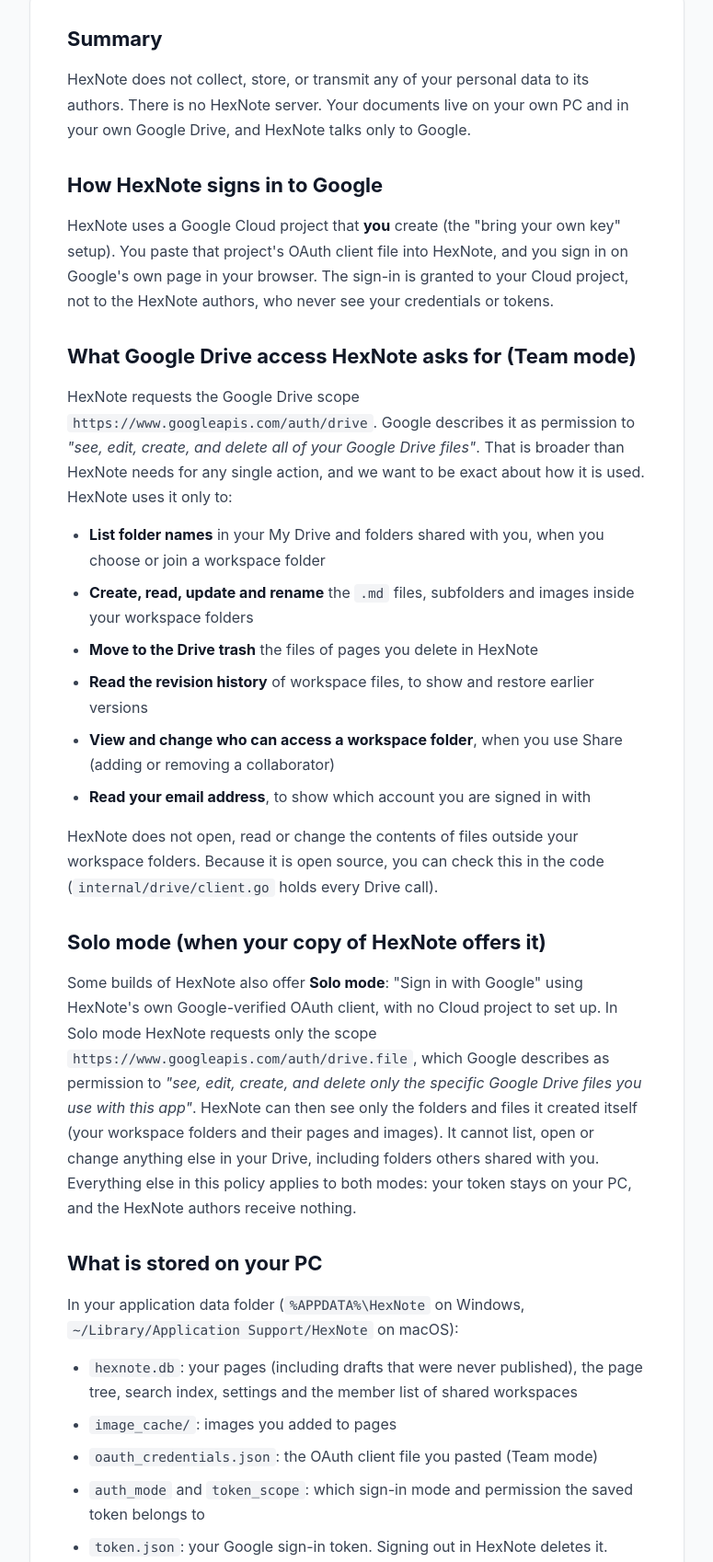
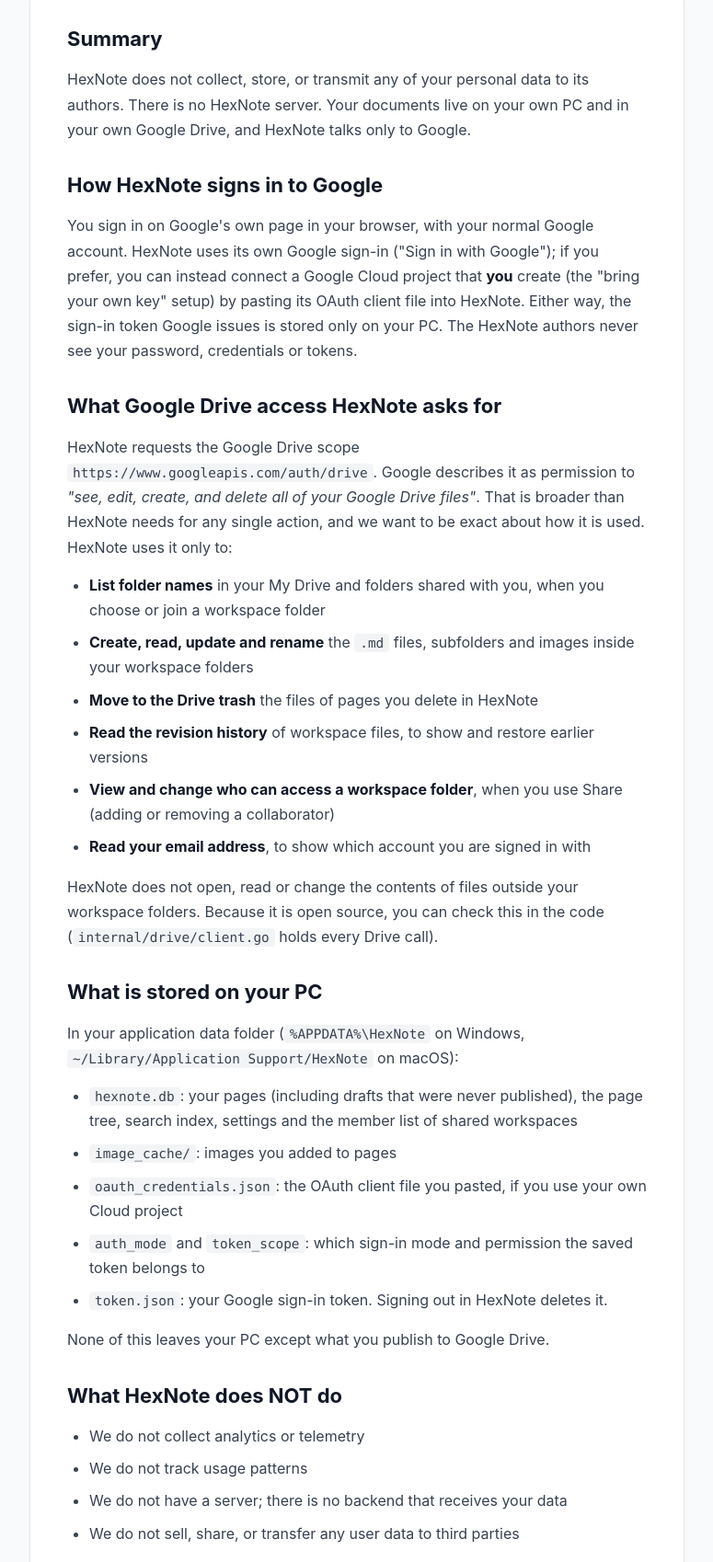
Before and after one commit to Demoneyejin/HexNote, a plain HTML site: page privacy.html in a window 1280 px wide. Shown: the part 260-1958 px from the top of the page at 92% size, without its empty margins (252-1027 px from the left). Drawn offline with Linux system fonts and the light colour scheme.

Commit message:
Describe one Google sign-in with full Drive access
Team collaboration in a shared folder needs the full drive scope, so the
shared sign-in will request it. The policy and landing page drop the
drive.file Solo wording and say why the full permission is needed.

Co-Authored-By: Claude Fable 5.2 <noreply@anthropic.com>

```diff
--- a/privacy.html
+++ b/privacy.html
@@ -94,9 +94,9 @@
             <p>HexNote does not collect, store, or transmit any of your personal data to its authors. There is no HexNote server. Your documents live on your own PC and in your own Google Drive, and HexNote talks only to Google.</p>
 
             <h2>How HexNote signs in to Google</h2>
-            <p>HexNote uses a Google Cloud project that <strong>you</strong> create (the "bring your own key" setup). You paste that project's OAuth client file into HexNote, and you sign in on Google's own page in your browser. The sign-in is granted to your Cloud project, not to the HexNote authors, who never see your credentials or tokens.</p>
+            <p>You sign in on Google's own page in your browser, with your normal Google account. HexNote uses its own Google sign-in ("Sign in with Google"); if you prefer, you can instead connect a Google Cloud project that <strong>you</strong> create (the "bring your own key" setup) by pasting its OAuth client file into HexNote. Either way, the sign-in token Google issues is stored only on your PC. The HexNote authors never see your password, credentials or tokens.</p>
 
-            <h2>What Google Drive access HexNote asks for (Team mode)</h2>
+            <h2>What Google Drive access HexNote asks for</h2>
             <p>HexNote requests the Google Drive scope <code>https://www.googleapis.com/auth/drive</code>. Google describes it as permission to <em>"see, edit, create, and delete all of your Google Drive files"</em>. That is broader than HexNote needs for any single action, and we want to be exact about how it is used. HexNote uses it only to:</p>
             <ul>
                 <li><strong>List folder names</strong> in your My Drive and folders shared with you, when you choose or join a workspace folder</li>
@@ -108,15 +108,12 @@
             </ul>
             <p>HexNote does not open, read or change the contents of files outside your workspace folders. Because it is open source, you can check this in the code (<code>internal/drive/client.go</code> holds every Drive call).</p>
 
-            <h2>Solo mode (when your copy of HexNote offers it)</h2>
-            <p>Some builds of HexNote also offer <strong>Solo mode</strong>: "Sign in with Google" using HexNote's own Google-verified OAuth client, with no Cloud project to set up. In Solo mode HexNote requests only the scope <code>https://www.googleapis.com/auth/drive.file</code>, which Google describes as permission to <em>"see, edit, create, and delete only the specific Google Drive files you use with this app"</em>. HexNote can then see only the folders and files it created itself (your workspace folders and their pages and images). It cannot list, open or change anything else in your Drive, including folders others shared with you. Everything else in this policy applies to both modes: your token stays on your PC, and the HexNote authors receive nothing.</p>
-
             <h2>What is stored on your PC</h2>
             <p>In your application data folder (<code>%APPDATA%\HexNote</code> on Windows, <code>~/Library/Application Support/HexNote</code> on macOS):</p>
             <ul>
                 <li><code>hexnote.db</code>: your pages (including drafts that were never published), the page tree, search index, settings and the member list of shared workspaces</li>
                 <li><code>image_cache/</code>: images you added to pages</li>
-                <li><code>oauth_credentials.json</code>: the OAuth client file you pasted (Team mode)</li>
+                <li><code>oauth_credentials.json</code>: the OAuth client file you pasted, if you use your own Cloud project</li>
                 <li><code>auth_mode</code> and <code>token_scope</code>: which sign-in mode and permission the saved token belongs to</li>
                 <li><code>token.json</code>: your Google sign-in token. Signing out in HexNote deletes it.</li>
             </ul>
@@ -143,7 +140,7 @@
             <p>Your Google Drive files are not affected by uninstalling HexNote.</p>
 
             <h2>How Google user data is used and shared</h2>
-            <p>In both modes, the data HexNote reads from Google Drive is used only to provide the features you see in the app: showing, editing, publishing, restoring and sharing your pages. It stays on your PC and in your own Drive. HexNote does not transfer it to the HexNote authors or to any third party, does not use it for advertising, and does not use it to develop, improve or train AI or machine-learning models. The only sharing that happens is sharing you perform yourself, when you use Share to give someone access to a workspace folder.</p>
+            <p>The data HexNote reads from Google Drive is used only to provide the features you see in the app: showing, editing, publishing, restoring and sharing your pages. It stays on your PC and in your own Drive. HexNote does not transfer it to the HexNote authors or to any third party, does not use it for advertising, and does not use it to develop, improve or train AI or machine-learning models. The only sharing that happens is sharing you perform yourself, when you use Share to give someone access to a workspace folder.</p>
             <p>HexNote's use and transfer of information received from Google APIs to any other app will adhere to the <a href="https://developers.google.com/terms/api-services-user-data-policy">Google API Services User Data Policy</a>, including the Limited Use requirements.</p>
 
             <h2>Contact</h2>
```
Also changed, not shown: index.html (+4 -3 lines), 1 other file.
